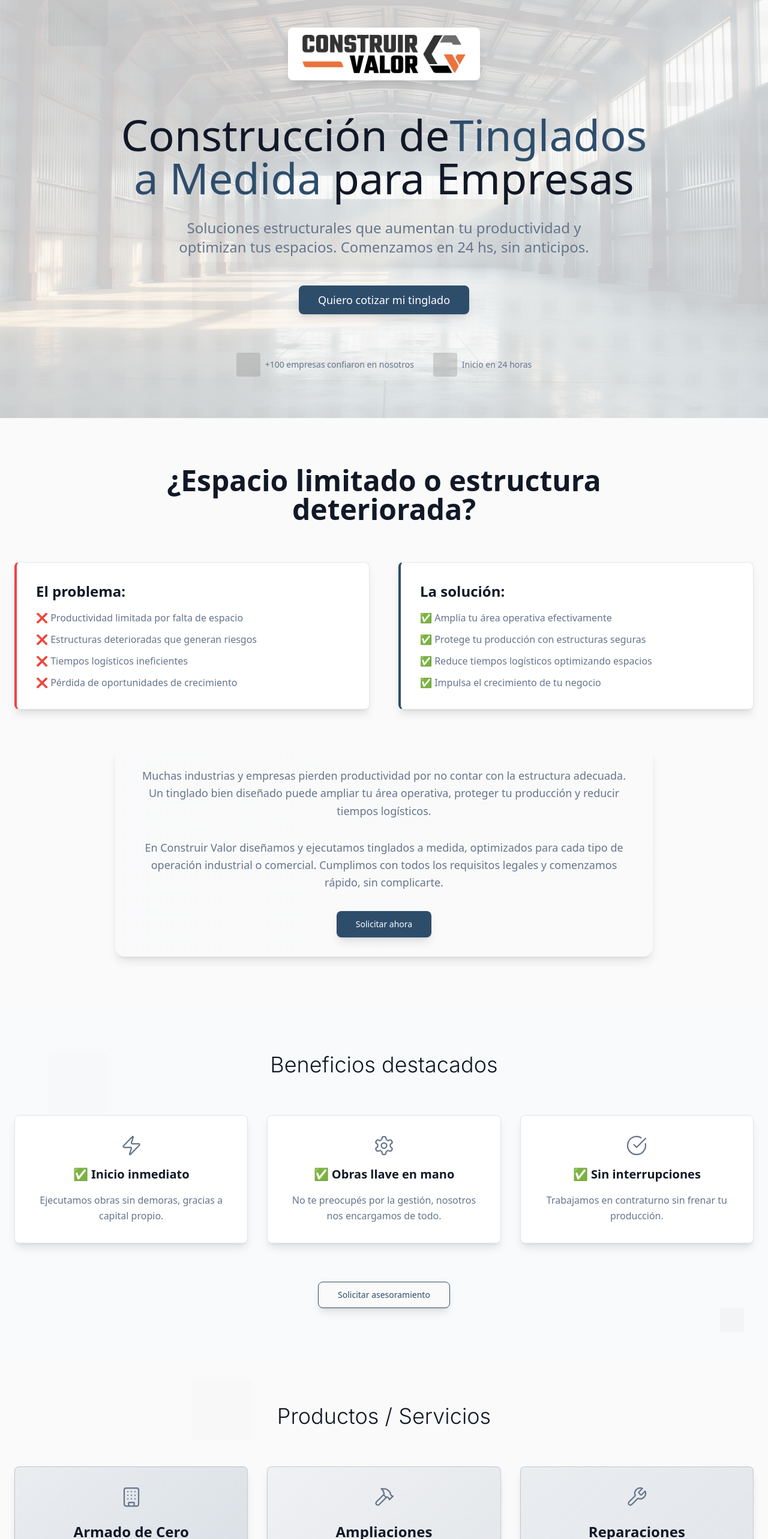
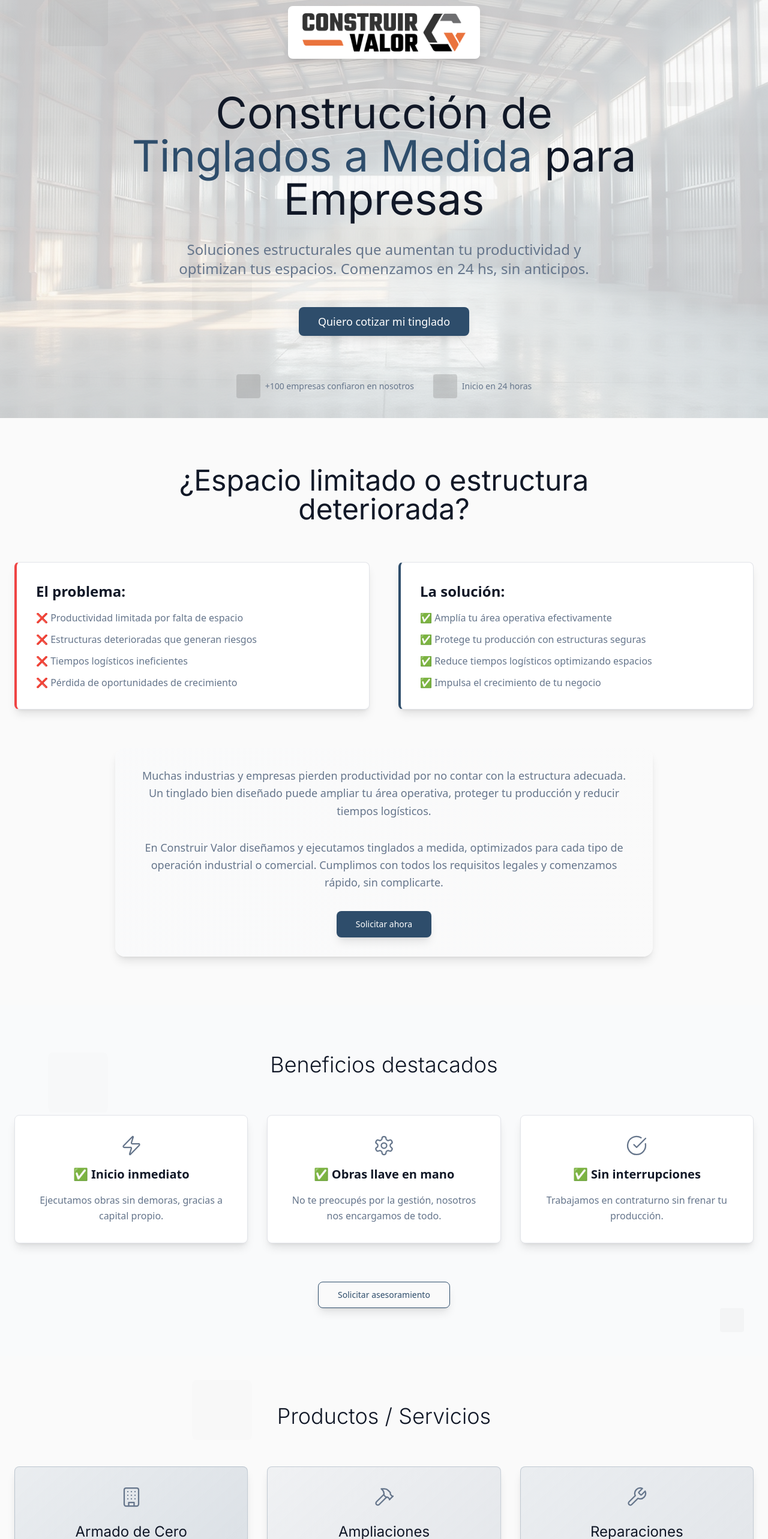
Before and after one commit to Domarez/construirvalor_landing_tinglados_v2, a React (Vite) app: page / in a window 1280 px wide. Shown: the part 103-2669 px from the top of the page at 60% size. Built offline with nearby package versions, Linux system fonts and the light colour scheme.

Commit message:
Code edited in Lovable Code Editor
Edited UI in Lovable

```diff
--- a/src/components/FAQSection.tsx
+++ b/src/components/FAQSection.tsx
@@ -40,7 +40,7 @@ const FAQSection = () => {
             <Accordion type="single" collapsible className="w-full">
               {faqs.map((faq, index) => (
                 <AccordionItem key={index} value={`item-${index}`}>
-                  <AccordionTrigger className="text-left text-lg font-semibold text-brand-gray-dark hover:text-brand-blue">
+                  <AccordionTrigger className="text-left text-lg font-regular font-inter text-brand-gray-dark hover:text-brand-blue">
                     {faq.question}
                   </AccordionTrigger>
                   <AccordionContent className="text-brand-gray leading-relaxed">
--- a/src/components/HeroSection.tsx
+++ b/src/components/HeroSection.tsx
@@ -38,9 +38,9 @@ const HeroSection = ({ onCTAClick }: HeroSectionProps) => {
           </div>
 
           {/* Main heading */}
-          <h1 className="text-5xl md:text-7xl font-regular text-brand-gray-dark mb-8 leading-tight">
+          <h1 className="text-5xl md:text-7xl font-inter font-regular text-brand-gray-dark mb-8 leading-tight">
             Construcción de
-            <span className="text-brand-blue">Tinglados{" "} a Medida</span> para Empresas
+            <span className="text-brand-blue"> Tinglados{" "} a Medida</span> para Empresas
           </h1>
 
           {/* Subtitle */}
--- a/src/components/ProblemSolutionSection.tsx
+++ b/src/components/ProblemSolutionSection.tsx
@@ -14,7 +14,7 @@ const ProblemSolutionSection = ({ onCTAClick }: ProblemSolutionSectionProps) =>
 
       <div className="container mx-auto px-6">
         <div className="max-w-4xl mx-auto text-center mb-16">
-          <h2 className="text-4xl md:text-5xl font-bold text-brand-gray-dark mb-8">
+          <h2 className="text-4xl md:text-5xl font-regular font-inter text-brand-gray-dark mb-8">
             ¿Espacio limitado o estructura deteriorada?
           </h2>
         </div>
--- a/src/components/ServicesSection.tsx
+++ b/src/components/ServicesSection.tsx
@@ -51,7 +51,7 @@ const ServicesSection = ({ onCTAClick }: ServicesSectionProps) => {
                 <div className="flex justify-center mb-6">
                   <service.icon size={36} className="text-brand-gray" strokeWidth={1.5} />
                 </div>
-                <h3 className="text-2xl font-bold text-brand-gray-dark mb-4">
+                <h3 className="text-2xl font-regular font-inter text-brand-gray-dark mb-4">
                   {service.title}
                 </h3>
                 <p className="text-brand-gray mb-8 leading-relaxed flex-grow">
```
